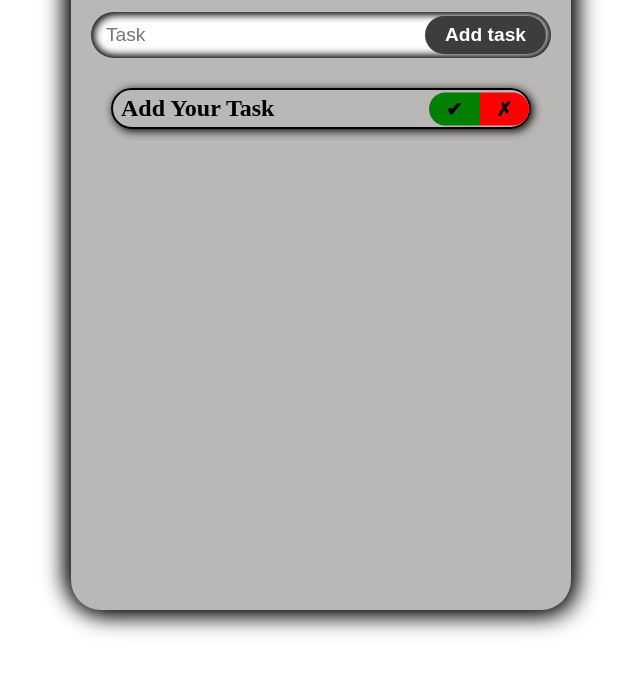
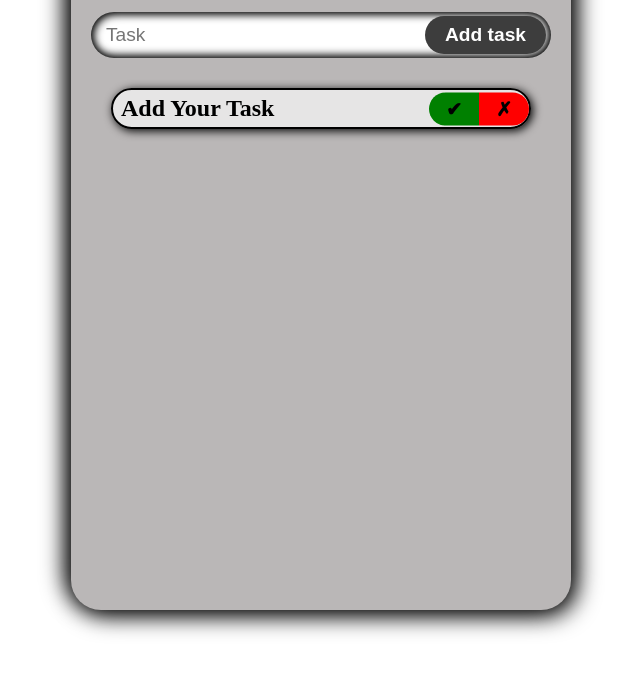
Before and after one commit to RKZeebon/todo-list-plainJS, a plain HTML site: page index.html in a window 1280 px wide. Shown: the part 85-758 px from the top of the page, without its empty margins (319-959 px from the left). Drawn offline with Linux system fonts and the light colour scheme.

```diff
--- a/style.css
+++ b/style.css
@@ -71,14 +71,15 @@
 }
 
 #lists>li {
-    margin-top: 10px;
+    list-style-type: none;
+    background-color: #ffffffa5;
     position: relative;
+    margin: 10px 0;
+    padding: 5px 0 5px 8px;
     border: 2px solid black;
     border-radius: 30px;
-    padding: 5px 0 5px 8px;
-    list-style-type: none;
     box-shadow: 5px 5px 15px black;
-    margin-bottom: 10px;
+
 }
 
 #lists>li:last-child {
```
